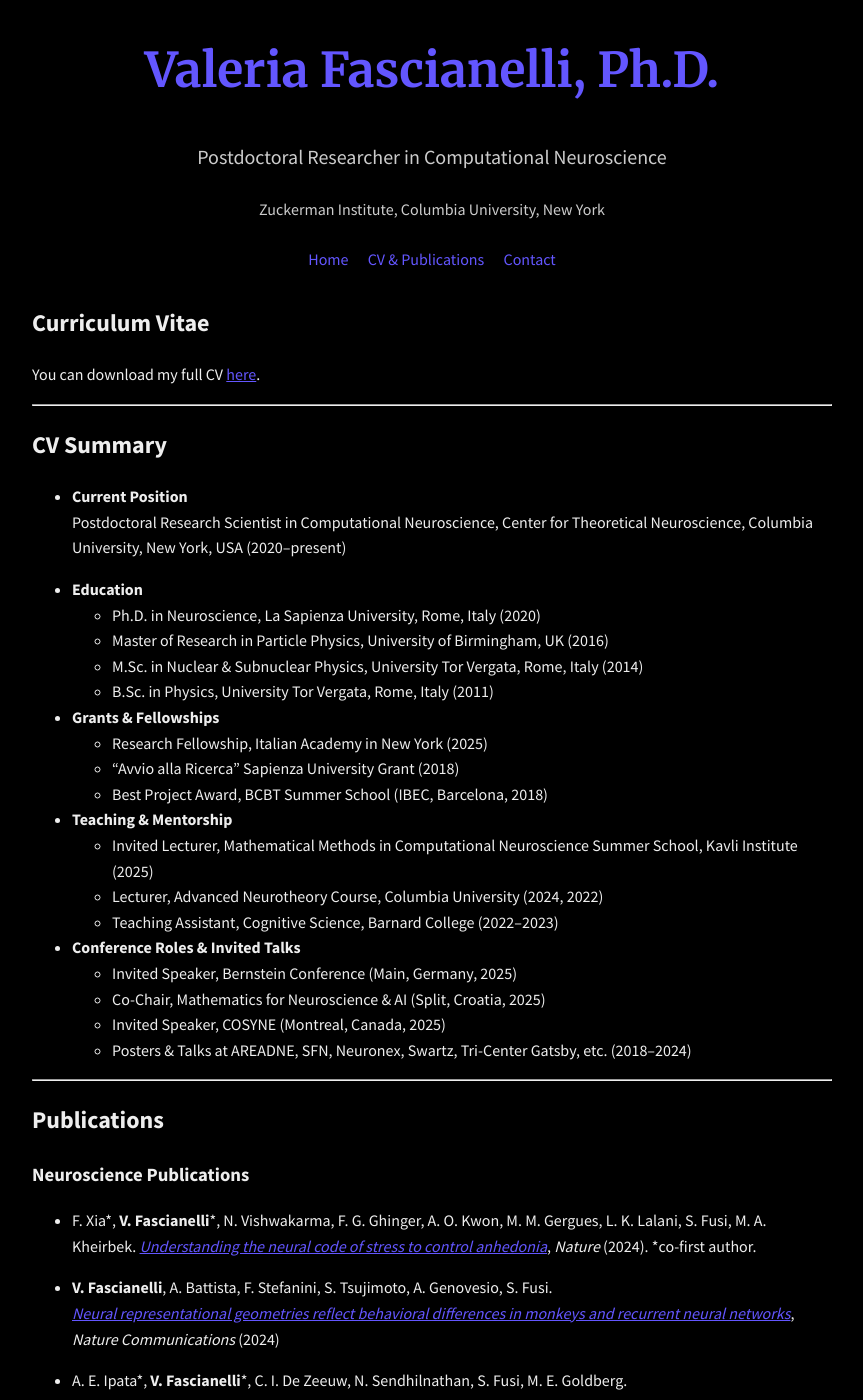
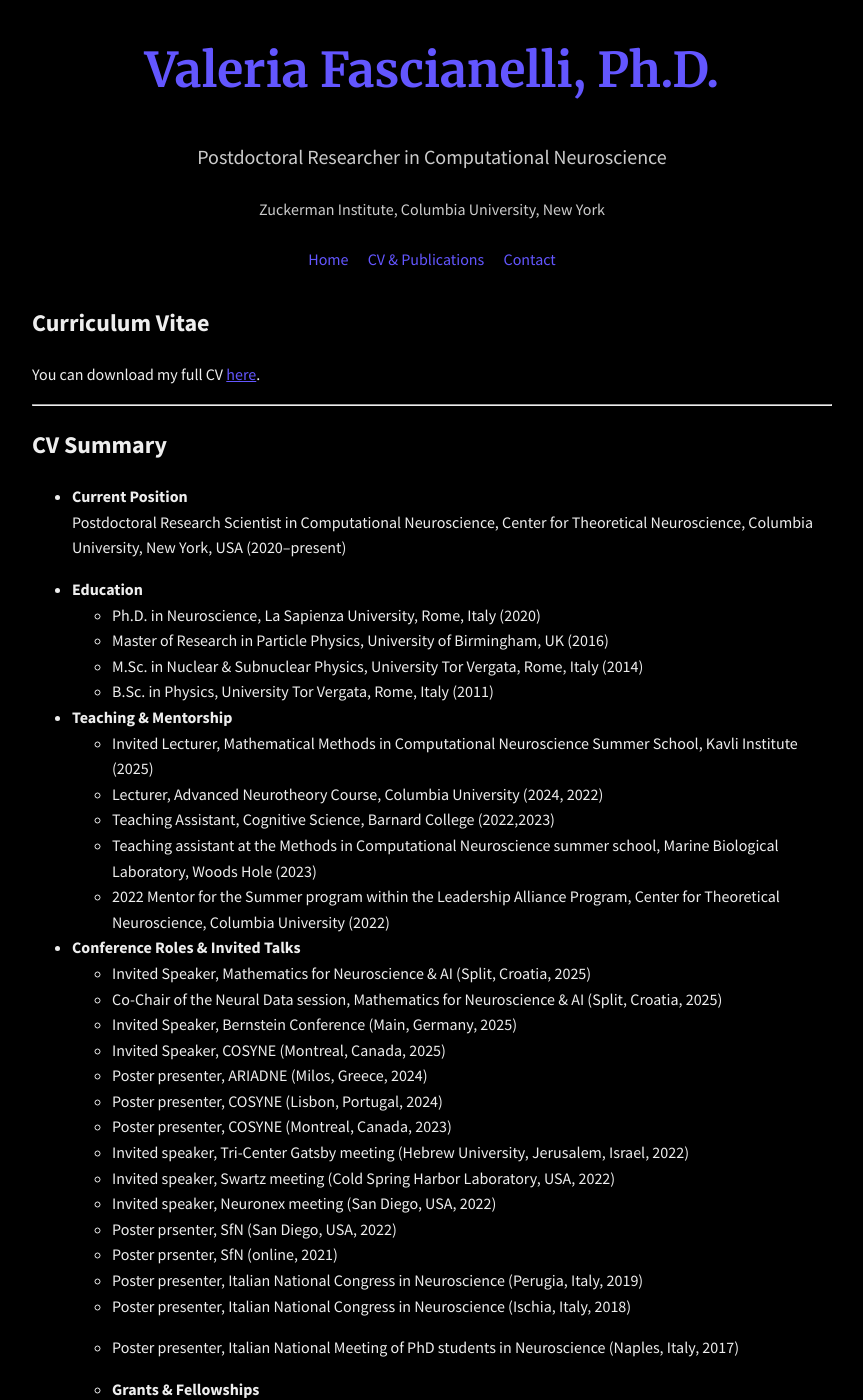
Before and after one commit to ValeriaFascianelli/valeriafascianelli.github.io, a Jekyll site: the page built from cv-and-publications.md, in a window 1280 px wide and 1400 px high. Shown: the whole window, without its empty margins (208-1071 px from the left). Built offline with Jekyll 4.4.1, drawn with Linux system fonts in a browser that asks for light colours.

```diff
--- a/cv-and-publications.md
+++ b/cv-and-publications.md
@@ -22,21 +22,42 @@ You can download my full CV [here](/assets/pdf/CV_Valeria_Fascianelli.pdf){:targ
   - M.Sc. in Nuclear & Subnuclear Physics, University Tor Vergata, Rome, Italy (2014)
   - B.Sc. in Physics, University Tor Vergata, Rome, Italy (2011)
 
-- **Grants & Fellowships**
+
+- **Teaching & Mentorship**
+  - Invited Lecturer, Mathematical Methods in Computational Neuroscience Summer School, Kavli Institute (2025)
+  - Lecturer, Advanced Neurotheory Course, Columbia University (2024, 2022)
+  - Teaching Assistant, Cognitive Science, Barnard College (2022,2023)
+  - Teaching assistant at the Methods in Computational Neuroscience summer school, Marine Biological Laboratory, Woods Hole (2023)
+  - 2022 Mentor for the Summer program within the Leadership Alliance Program, Center for Theoretical Neuroscience, Columbia University (2022)
+
+- **Conference Roles & Invited Talks**
+  - Invited Speaker, Mathematics for Neuroscience & AI (Split, Croatia, 2025)
+  - Co-Chair of the Neural Data session, Mathematics for Neuroscience & AI (Split, Croatia, 2025)
+  - Invited Speaker, Bernstein Conference (Main, Germany, 2025)
+  - Invited Speaker, COSYNE (Montreal, Canada, 2025)
+  - Poster presenter, ARIADNE (Milos, Greece, 2024)
+  - Poster presenter, COSYNE (Lisbon, Portugal, 2024)
+  - Poster presenter, COSYNE (Montreal, Canada, 2023)
+  - Invited speaker, Tri-Center Gatsby meeting (Hebrew University, Jerusalem, Israel, 2022)
+  - Invited speaker, Swartz meeting (Cold Spring Harbor Laboratory, USA, 2022)
+  - Invited speaker, Neuronex meeting (San Diego, USA, 2022)
+  - Poster prsenter, SfN (San Diego, USA, 2022)
+  - Poster prsenter, SfN (online, 2021)
+  - Poster presenter, Italian National Congress in Neuroscience (Perugia, Italy, 2019)
+  - Poster presenter, Italian National Congress in Neuroscience (Ischia, Italy, 2018)
+  - Poster presenter, Italian National Meeting of PhD students in Neuroscience (Naples, Italy, 2017)
+
+  - **Grants & Fellowships**
   - Research Fellowship, Italian Academy in New York (2025)
   - “Avvio alla Ricerca” Sapienza University Grant (2018)
   - Best Project Award, BCBT Summer School (IBEC, Barcelona, 2018)
 
-- **Teaching & Mentorship**
-  - Invited Lecturer, Mathematical Methods in Computational Neuroscience Summer School, Kavli Institute (2025)
-  - Lecturer, Advanced Neurotheory Course, Columbia University (2024, 2022)
-  - Teaching Assistant, Cognitive Science, Barnard College (2022–2023)
 
-- **Conference Roles & Invited Talks**
-  - Invited Speaker, Bernstein Conference (Main, Germany, 2025)
-  - Co-Chair, Mathematics for Neuroscience & AI (Split, Croatia, 2025)
-  - Invited Speaker, COSYNE (Montreal, Canada, 2025)
-  - Posters & Talks at AREADNE, SFN, Neuronex, Swartz, Tri-Center Gatsby, etc. (2018–2024)
+
+
+
+
+
 
 ---
 
```
Also changed, not shown: index.md (+8 -0 lines), assets/img/image_VF.jpg.
